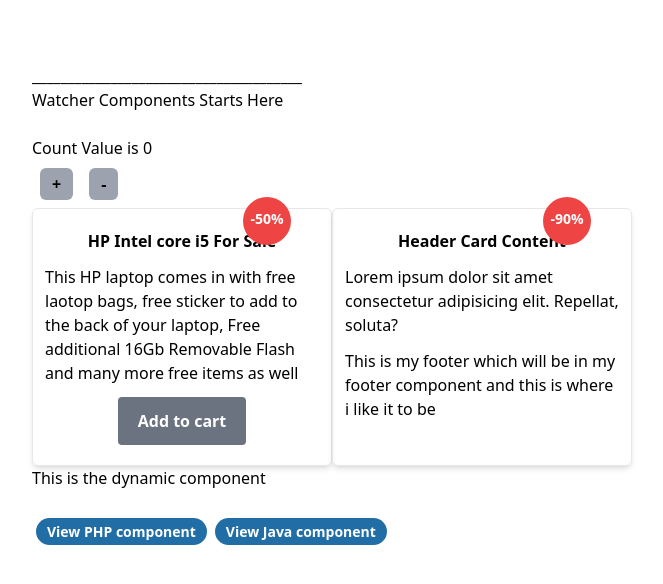
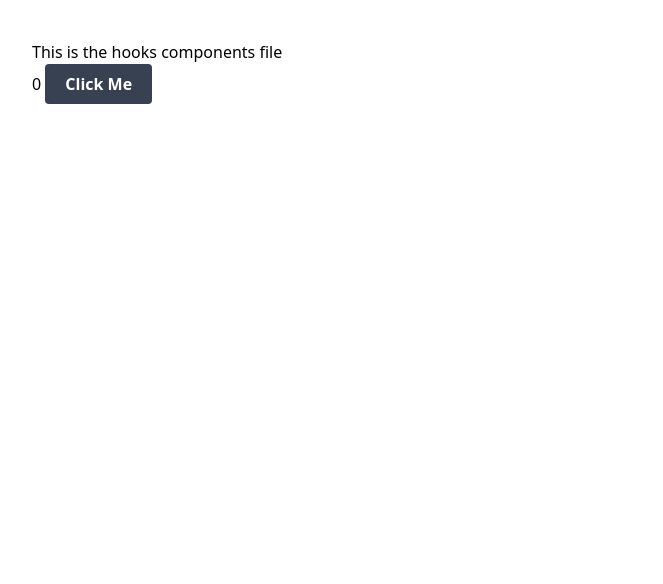
Before and after one commit to sanusiaz/clitut1, a Vue app: page / in a window 1280 px wide. Shown: the top 584 px of the page, without its empty margins (8-671 px from the left). Built offline with nearby package versions, Linux system fonts and the light colour scheme.

Commit message:
The 8 Life Cycle hooks In Vue js 3

```diff
--- a/src/App.vue
+++ b/src/App.vue
@@ -9,8 +9,8 @@
   </div> -->
 
   <!-- <LoginFormComponent></LoginFormComponent> -->
-  <WatcherComponentVue></WatcherComponentVue>
-  <div class="grid grid-cols-4 place-content-center place-items-cemter m-auto">
+  <!-- <WatcherComponentVue></WatcherComponentVue>
+  <div class="grid grid-cols-4 gap-5 place-content-center place-items-cemter m-auto">
     <SlotsComponent>
       <template v-slot:header>
         <div>
@@ -58,7 +58,9 @@
   </div>
 
 
-  <DynamicComponent></DynamicComponent>
+  <DynamicComponent></DynamicComponent> -->
+
+  <HooksComponent></HooksComponent>
 </template>
 
 <script>
@@ -67,9 +69,10 @@
 // import ChildComponent from './components/ChildComponent.vue'
 // import InputComponent from './components/InputComponent.vue'
 // import LoginFormComponent from './components/LoginFormComponent.vue'
-import DynamicComponent from './components/DynamicComponent.vue';
-import SlotsComponent from './components/SlotsComponent.vue';
-import WatcherComponentVue from './components/WatcherComponent.vue'
+// import DynamicComponent from './components/DynamicComponent.vue';
+import HooksComponent from './components/LifeCycleHooksComponent/HooksComponent.vue';
+// import SlotsComponent from './components/SlotsComponent.vue';
+// import WatcherComponentVue from './components/WatcherComponent.vue'
 
   export default {
     name: "App",
@@ -88,9 +91,10 @@
     // ChildComponent,
     // InputComponent,
     // LoginFormComponent,
-    WatcherComponentVue,
-    SlotsComponent,
-    DynamicComponent
+    // WatcherComponentVue,
+    // SlotsComponent,
+    // DynamicComponent,
+    HooksComponent
 },
 
     methods: {
--- /dev/null
+++ b/src/components/LifeCycleHooksComponent/HooksComponent.vue
@@ -0,0 +1,55 @@
+<template>
+    <div>
+        <h1>This is the hooks components file</h1>
+        {{ count }}
+        <button @click="changeSomeData()" class="p-2 px-5 rounded bg-gray-700 text-white font-semibold">Click Me</button>
+    </div>
+</template>
+
+<script>
+    export default {
+        name: 'HooksComponent',
+        data() {
+            return {
+                count: 0
+            }
+        },
+
+        methods: {
+            changeSomeData() {
+                this.count = this.count + 1
+            }
+        },
+
+        beforeCreate() {
+            alert('Before Created Life cycle hook hit here');
+        },
+
+        created() {
+            alert('Created Lifecycle Hook Hit here')
+        },
+
+        beforeMount() {
+            alert('Before Mounted onto the webpage');
+        },
+        mounted() {
+            alert('Document DOM has been fully Mounted to the web page');
+        },
+
+        beforeUpdate() {
+            alert('Before Update Life Cycle Hit Here')
+        },
+
+        updated() {
+            alert('Updated Life Cycle Hit Here')
+        },
+
+        beforeUnmount() {
+            alert('Before Unmount Life Cycle Hit Here')
+        },
+
+        unmounted() {
+            alert('Unmounted Life Cycle Hit Here')
+        },
+    }
+</script>
```
